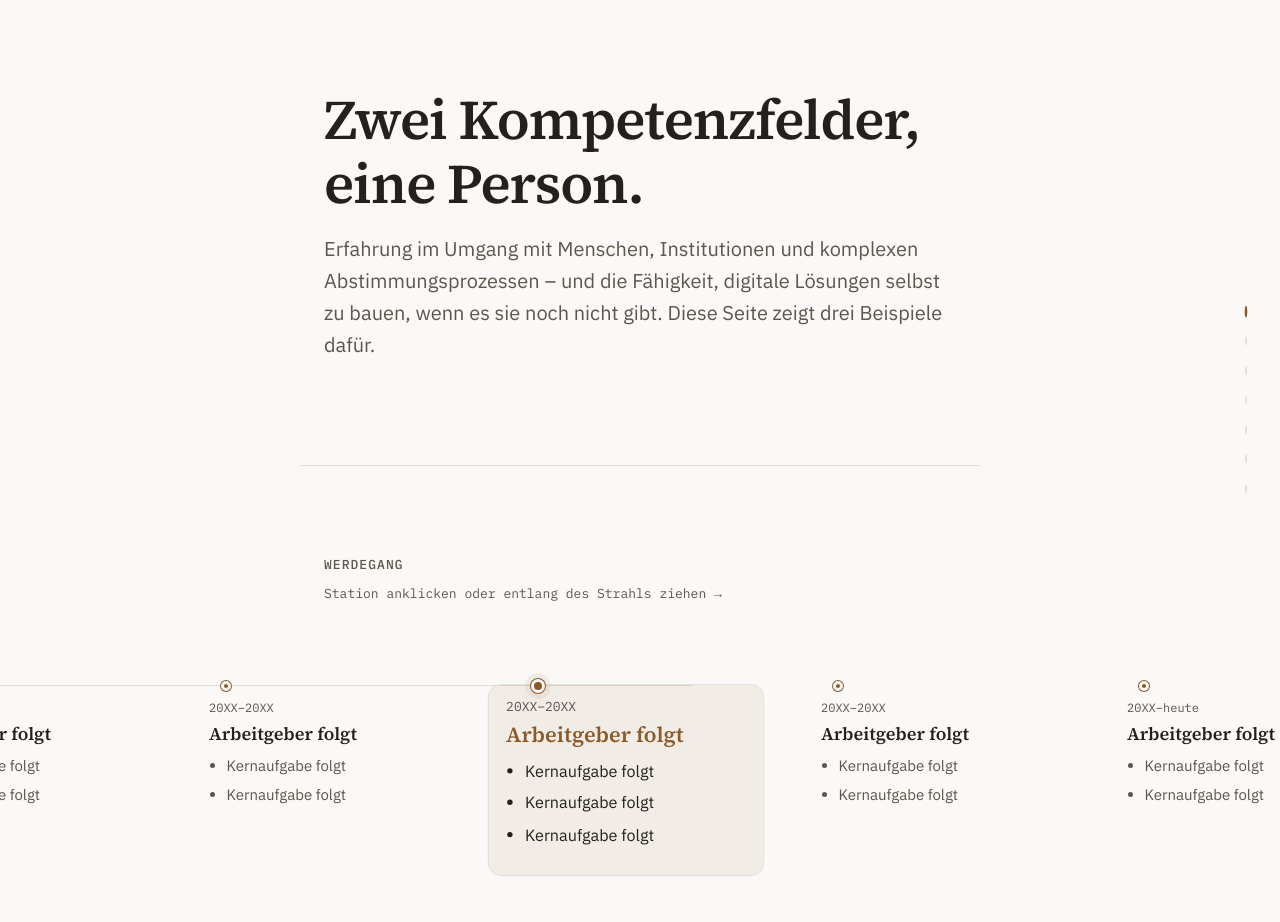
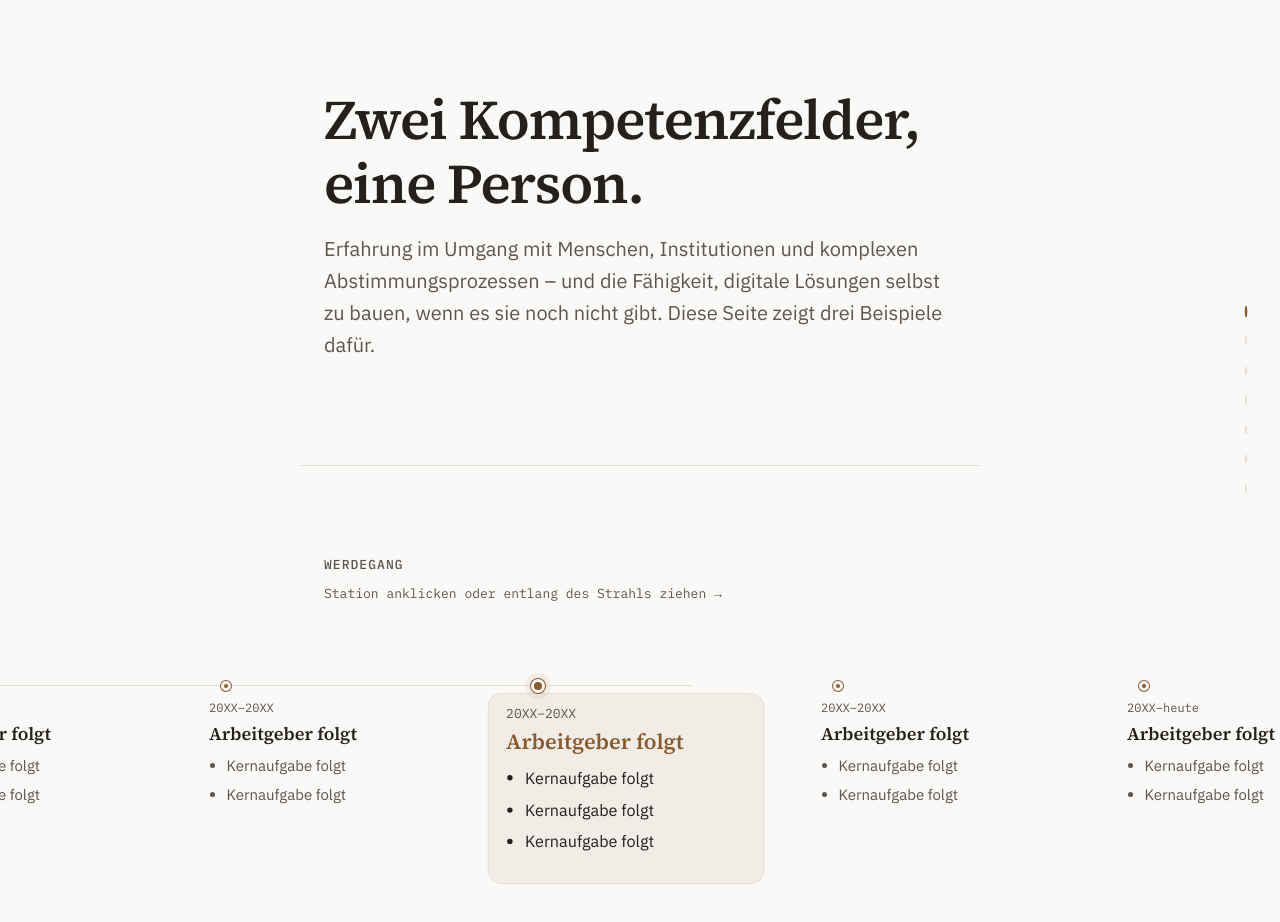
Before and after one commit to fichtegarage/bewerbung-jakob-neumann, a React (Vite) app: page / in a window 1280 px wide. Shown: the top 922 px of the page. Built offline with nearby package versions, Linux system fonts and the light colour scheme.

Commit message:
Update Timeline.css

```diff
--- a/src/components/Timeline.css
+++ b/src/components/Timeline.css
@@ -78,7 +78,7 @@
    Content-Block, der erst unterhalb der Linie beginnt - damit die
    Linie nie vom Kartenhintergrund übermalt wird. */
 .timeline__content {
-  padding-top: 0.85rem;
+  margin-top: 0.85rem;
   border-radius: 12px;
   transition: transform 0.25s ease, background-color 0.25s ease,
     box-shadow 0.25s ease, padding 0.25s ease;
@@ -93,8 +93,9 @@
   transform-origin: top center;
   background: var(--messing-blass);
   box-shadow: 0 0 0 1px var(--linie);
-  padding: 0.6rem 1.25rem 1.25rem 1rem;
+  margin-top: 0.6rem;
   margin-left: -1rem;
+  padding: 0.5rem 1.25rem 1.25rem 1rem;
 }
 
 .timeline__period {
```
